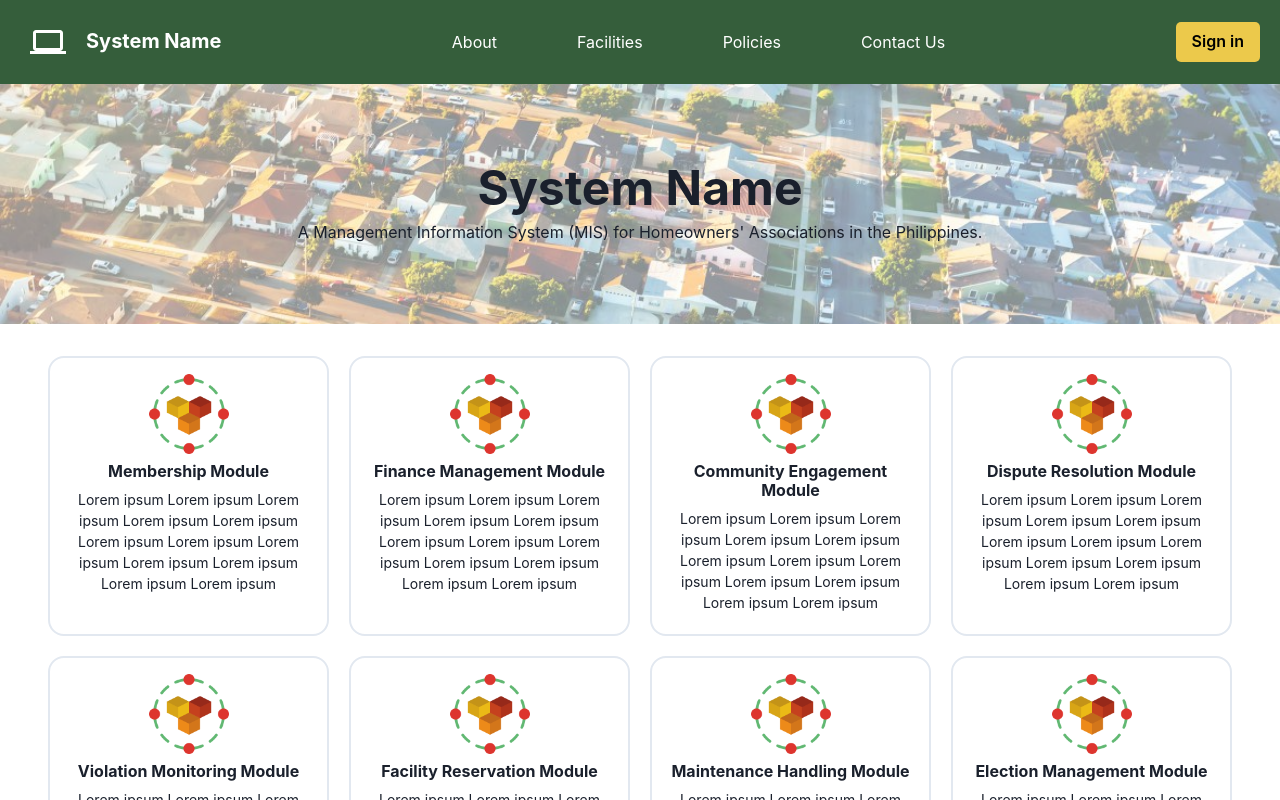
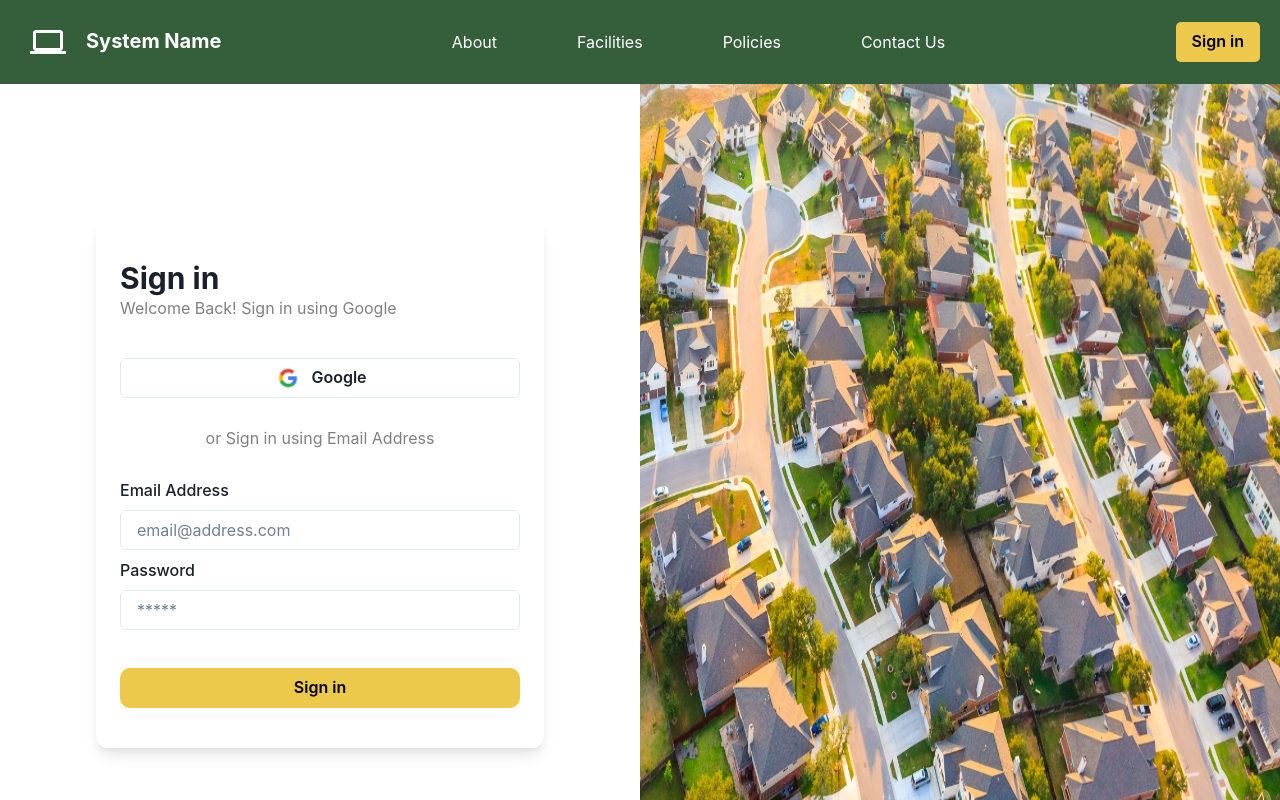
Before and after one commit to p-tolentino/hoa-mis, a React (Create React App) app in the folder my-app/: page /sign-in in a window 1280 px wide. Shown: the top 800 px of the page. Built offline with nearby package versions, Linux system fonts and the light colour scheme.

Commit message:
Homepage routing is functional

```diff
--- a/my-app/src/App.tsx
+++ b/my-app/src/App.tsx
@@ -1,39 +1,18 @@
-import { Container } from '@chakra-ui/react'
-// import { BrowserRouter, Routes, Route } from "react-router-dom";
-import NavbarLayout from './layouts/NavbarLayout'
+import { BrowserRouter, Routes, Route } from 'react-router-dom'
 
-import LOGIN from './pages/Login'
-
-import ABOUT from './pages/About'
-import FACILITIES from './pages/Facilities'
-// import POLICIES from "./pages/policies";
-import CONTACT_US from './pages/ContactUs'
+import SIGN_IN from './pages/SignIn'
+import HOMEPAGE from './layouts/HomepageLayout'
 
 function App () {
   return (
-    // <div className="App">
-    //   <BrowserRouter>
-    //     <Routes>
-    //       <Route path="/" element={<ABOUT_US />} />
-    //       <Route path="/*" element={<NavbarLayout />}>
-    //         {/*LOGIN*/}
-    //         <Route path="login" element={<LOGIN />} />
-
-    //         <Route path="about-us" element={<ABOUT_US />} />
-    //         <Route path="facilities" element={<FACILITIES />} />
-    //         {/* <Route path="policies" element={<POLICIES />} /> */}
-    //         <Route path="contact-us" element={<CONTACT_US />} />
-    //       </Route>
-    //     </Routes>
-    //   </BrowserRouter>
-    // </div>
-    <Container maxW='100%' px='0'>
-      <NavbarLayout />
-      {/* <LOGIN /> */}
-      <ABOUT />
-      <FACILITIES />
-      <CONTACT_US />
-    </Container>
+    <div className='App'>
+      <BrowserRouter>
+        <Routes>
+          <Route path='/*' element={<HOMEPAGE />} />
+          <Route path='sign-in' element={<SIGN_IN />} />
+        </Routes>
+      </BrowserRouter>
+    </div>
   )
 }
 
--- a/my-app/src/components/Navbar.tsx
+++ b/my-app/src/components/Navbar.tsx
@@ -1,15 +1,7 @@
 import { useState } from 'react'
 import { MdComputer as Logo } from 'react-icons/md'
-import {
-  Link,
-  Box,
-  Button,
-  Flex,
-  HStack,
-  Heading,
-  Spacer
-} from '@chakra-ui/react'
-// import { NavLink } from "react-router-dom";
+import { Link, Box, Flex, HStack, Heading, Spacer } from '@chakra-ui/react'
+import SignInButton from './SignInButton'
 
 const colors = {
   selected: '#E9C850',
@@ -23,9 +15,6 @@ function Navbar () {
     setClickedLinkId(linkId)
   }
 
-  const resetColors = () => {
-    setClickedLinkId('')
-  }
   return (
     <Flex
       as='nav'
@@ -34,6 +23,8 @@ function Navbar () {
       bg='brand.500'
       color='white'
       wrap='wrap'
+      pos='sticky'
+      top='0'
     >
       <Flex>
         <Heading ml='10px' color='white' size='xl'>
@@ -41,14 +32,14 @@ function Navbar () {
         </Heading>
         <Box ml='20px'>
           <Heading paddingTop='5px' size='md'>
-            <Link href='#'>System Name</Link>
+            <Link href='/'>System Name</Link>
           </Heading>
         </Box>
       </Flex>
       <Spacer />
       <HStack gap='10'>
         <Link
-          href='#'
+          href='/'
           _hover={{ color: '#E9C850' }}
           padding='10px'
           px='20px'
@@ -60,7 +51,7 @@ function Navbar () {
           About
         </Link>
         <Link
-          href='#facilitiesSection'
+          href='/#facilitiesSection'
           _hover={{ color: '#E9C850' }}
           padding='10px'
           px='20px'
@@ -83,7 +74,7 @@ function Navbar () {
           Policies
         </Link>
         <Link
-          href='#contactUsSection'
+          href='/#contactUsSection'
           _hover={{ color: '#E9C850' }}
           padding='10px'
           px='20px'
@@ -96,15 +87,7 @@ function Navbar () {
         </Link>
       </HStack>
       <Spacer />
-      <Button
-        // as={NavLink}
-        // to="/login"
-        colorScheme='yellow'
-        borderRadius='5'
-        onClick={resetColors}
-      >
-        Sign in
-      </Button>
+      <SignInButton />
     </Flex>
   )
 }
--- /dev/null
+++ b/my-app/src/components/SignInButton.tsx
@@ -0,0 +1,28 @@
+import { Button } from '@chakra-ui/react'
+import { useState } from 'react'
+import { NavLink } from 'react-router-dom'
+
+function SignInButton () {
+  const [isButtonClicked, setButtonClicked] = useState(false)
+
+  const handleClick = () => {
+    if (!isButtonClicked) {
+      setButtonClicked(true)
+    }
+  }
+
+  return (
+    <Button
+      as={NavLink}
+      to={'sign-in'}
+      colorScheme='yellow'
+      borderRadius='5'
+      onClick={handleClick}
+      disabled={isButtonClicked}
+    >
+      Sign in
+    </Button>
+  )
+}
+
+export default SignInButton
--- /dev/null
+++ b/my-app/src/layouts/HomepageLayout.tsx
@@ -0,0 +1,17 @@
+import { Box } from '@chakra-ui/react'
+import NAVBAR from '../components/Navbar'
+import ABOUT from '../pages/About'
+import FACILITIES from '../pages/Facilities'
+// import POLICIES from "../pages/policies";
+import CONTACT_US from '../pages/ContactUs'
+
+const HomepageLayout = () => (
+  <Box className='App' pos={'sticky'} w='100%' top={0}>
+    <NAVBAR />
+    <ABOUT />
+    <FACILITIES />
+    <CONTACT_US />
+  </Box>
+)
+
+export default HomepageLayout
--- /dev/null
+++ b/my-app/src/pages/SignIn.tsx
@@ -0,0 +1,79 @@
+import NAVBAR from '../components/Navbar'
+import {
+  Flex,
+  Box,
+  FormControl,
+  FormLabel,
+  Input,
+  Stack,
+  Button,
+  Heading,
+  Text
+} from '@chakra-ui/react'
+import subdivision from '../images/subdivision.jpg'
+import GoogleIcon from '../images/google-icon.png'
+
+function SignIn () {
+  return (
+    <Box>
+      <NAVBAR />
+      <Flex w='100vw' h='100vh' justify='space-between'>
+        <Box w='50vw' h='100vh' verticalAlign='left'>
+          <Flex h='100vh' justify='center' alignItems='center'>
+            <Stack
+              w='full'
+              maxW='md'
+              rounded='xl'
+              boxShadow='lg'
+              px='6'
+              py='10'
+              bg='white'
+            >
+              <Box mb='10px'>
+                <Heading size='lg' textAlign='left'>
+                  Sign in
+                </Heading>
+                <Text size='sm' textAlign='left' color='gray' mb='5'>
+                  Welcome Back! Sign in using Google
+                </Text>
+              </Box>
+              <Button
+                variant='outline'
+                _hover={{ color: '#E9C850' }}
+                leftIcon={
+                  <img
+                    src={GoogleIcon}
+                    alt='Google Icon'
+                    style={{ width: '30px' }}
+                  />
+                }
+              >
+                Google
+              </Button>
+              <Text size='sm' textAlign='center' color='gray' mt='5' mb='5'>
+                or Sign in using Email Address
+              </Text>
+              <FormControl id='email'>
+                <FormLabel>Email Address</FormLabel>
+                <Input placeholder='email@address.com' type='string' />
+              </FormControl>
+              <FormControl id='password'>
+                <FormLabel>Password</FormLabel>
+                <Input placeholder='*****' type='password' />
+              </FormControl>
+              <Stack spacing={2} mt='30px'>
+                <Button type='submit' colorScheme='yellow' borderRadius='10'>
+                  Sign in
+                </Button>
+              </Stack>
+            </Stack>
+          </Flex>
+        </Box>
+        <Box w='50vw' height='100vh' right='0'>
+          <img src={subdivision} alt='Subdivision' style={{ height: '100%' }} />
+        </Box>
+      </Flex>
+    </Box>
+  )
+}
+export default SignIn
```
Also changed, not shown: my-app/src/pages/Login.tsx (deleted, +0 -76 lines).
